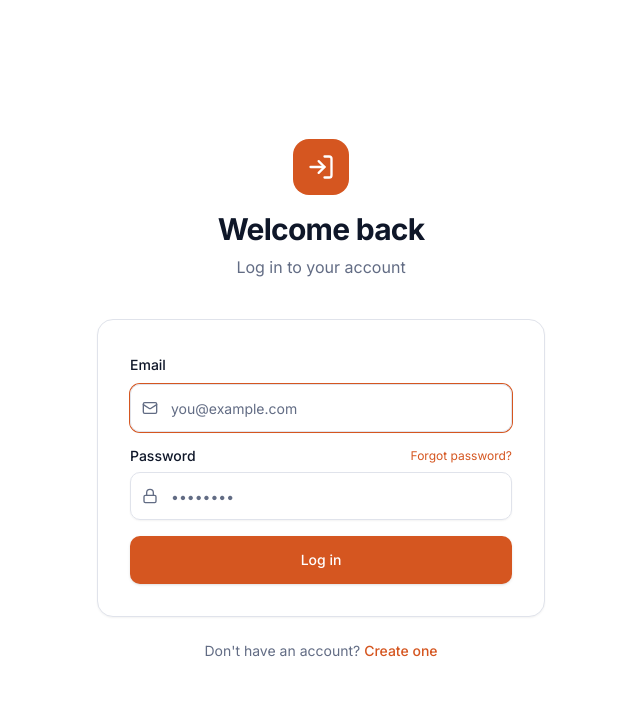
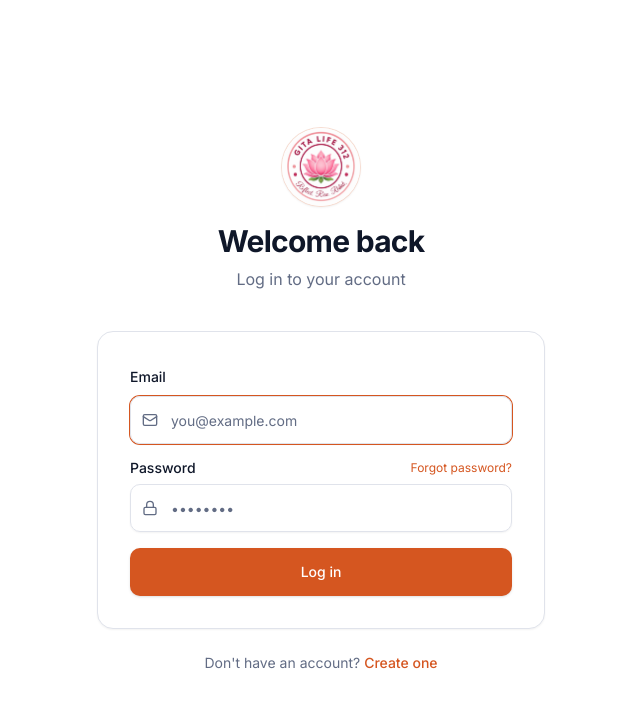
Before and after one commit to vedant-rupwal/gitalife-312, a React (Vite) app: page /login in a window 1280 px wide. Shown: the top 708 px of the page, without its empty margins (319-959 px from the left). Built offline with nearby package versions, Linux system fonts and the light colour scheme; no server answers.

Commit message:
Add GitaLife logo branding

```diff
--- a/index.html
+++ b/index.html
@@ -2,11 +2,13 @@
 <html lang="en">
   <head>
     <meta charset="UTF-8" />
-    <link rel="icon" type="image/svg+xml" href="/favicon.svg" />
+    <link rel="icon" type="image/jpeg" href="/gitalife-312-logo.jpeg" />
+    <link rel="apple-touch-icon" href="/gitalife-312-logo.jpeg" />
     <meta name="viewport" content="width=device-width, initial-scale=1.0" />
     <meta name="description" content="GitaLife 312 — Ancient Wisdom. WindyCity Rhythm. A youth & young professional spiritual community living the Bhagavad Gita in Chicago." />
     <meta property="og:title" content="GitaLife 312 — Ancient Wisdom. WindyCity Rhythm." />
     <meta property="og:description" content="A youth & young professional spiritual community living the Bhagavad Gita in Chicago. Campus hubs, kirtan nights, seva, and daily practice." />
+    <meta property="og:image" content="/gitalife-312-logo.jpeg" />
     <meta property="og:type" content="website" />
     <link rel="preconnect" href="https://fonts.googleapis.com" />
     <link rel="preconnect" href="https://fonts.gstatic.com" crossorigin />
--- a/src/components/AuthLayout.jsx
+++ b/src/components/AuthLayout.jsx
@@ -1,13 +1,12 @@
 import React from "react";
+import BrandLogo from "@/components/BrandLogo";
 
-export default function AuthLayout({ icon: Icon, title, subtitle, footer, children }) {
+export default function AuthLayout({ title, subtitle, footer, children }) {
   return (
     <div className="min-h-screen flex items-center justify-center bg-background px-4">
       <div className="w-full max-w-md">
         <div className="text-center mb-10">
-          <div className="inline-flex items-center justify-center w-14 h-14 rounded-2xl bg-primary mb-4">
-            <Icon className="w-7 h-7 text-primary-foreground" aria-hidden="true" />
-          </div>
+          <BrandLogo className="mb-4 h-20 w-20 border border-saffron/20 shadow-sm" />
           <h1 className="text-3xl font-bold tracking-tight text-foreground">{title}</h1>
           {subtitle && <p className="text-muted-foreground mt-2">{subtitle}</p>}
         </div>
--- /dev/null
+++ b/src/components/BrandLogo.jsx
@@ -0,0 +1,16 @@
+import React from "react";
+import { cn } from "@/lib/utils";
+
+export const brandLogoPath = "/gitalife-312-logo.jpeg";
+
+export default function BrandLogo({ className, imageClassName, alt = "GitaLife 312" }) {
+  return (
+    <span className={cn("inline-flex items-center justify-center overflow-hidden rounded-full bg-white", className)}>
+      <img
+        src={brandLogoPath}
+        alt={alt}
+        className={cn("h-full w-full object-cover", imageClassName)}
+      />
+    </span>
+  );
+}
--- a/src/components/layout/Footer.jsx
+++ b/src/components/layout/Footer.jsx
@@ -1,6 +1,7 @@
 import React from "react";
 import { Link } from "react-router-dom";
-import { Flame, Instagram, Mail, MapPin } from "lucide-react";
+import { Instagram, Mail, MapPin } from "lucide-react";
+import BrandLogo from "@/components/BrandLogo";
 
 export default function Footer() {
   return (
@@ -9,9 +10,7 @@ export default function Footer() {
         <div className="grid gap-12 md:grid-cols-4">
           <div className="md:col-span-2">
             <div className="flex items-center gap-2 mb-4">
-              <div className="flex h-9 w-9 items-center justify-center rounded-lg bg-saffron">
-                <Flame className="h-5 w-5" />
-              </div>
+              <BrandLogo className="h-11 w-11 border border-white/20" />
               <div className="flex items-baseline gap-1.5 leading-none">
                 <span className="font-heading text-lg font-bold">GitaLife</span>
                 <span className="font-heading text-lg font-bold text-saffron">312</span>
--- a/src/components/layout/Navbar.jsx
+++ b/src/components/layout/Navbar.jsx
@@ -1,6 +1,7 @@
 import React, { useState } from "react";
 import { Link, useLocation } from "react-router-dom";
-import { Menu, X, Flame } from "lucide-react";
+import { Menu, X } from "lucide-react";
+import BrandLogo from "@/components/BrandLogo";
 import { cn } from "@/lib/utils";
 
 const navLinks = [
@@ -18,9 +19,7 @@ export default function Navbar() {
       <div className="mx-auto max-w-7xl px-4 sm:px-6 lg:px-8">
         <div className="flex h-16 items-center justify-between">
           <Link to="/" className="flex items-center gap-2 group">
-            <div className="flex h-9 w-9 items-center justify-center rounded-lg bg-saffron text-white transition-transform group-hover:scale-110">
-              <Flame className="h-5 w-5" />
-            </div>
+            <BrandLogo className="h-10 w-10 border border-saffron/20 shadow-sm transition-transform group-hover:scale-110" />
             <div className="flex items-baseline gap-1.5 leading-none">
               <span className="font-heading text-lg font-bold text-navy tracking-tight">GitaLife</span>
               <span className="font-heading text-lg font-bold text-saffron tracking-tight">312</span>
--- a/src/pages/AuthConfirm.jsx
+++ b/src/pages/AuthConfirm.jsx
@@ -1,6 +1,6 @@
 import React, { useEffect, useState } from "react";
 import { Link, useNavigate, useSearchParams } from "react-router-dom";
-import { Loader2, MailCheck } from "lucide-react";
+import { Loader2 } from "lucide-react";
 import AuthLayout from "@/components/AuthLayout";
 import { appClient } from "@/api/appClient";
 import { Button } from "@/components/ui/button";
@@ -38,7 +38,6 @@ export default function AuthConfirm() {
 
   return (
     <AuthLayout
-      icon={MailCheck}
       title={error ? "Link problem" : "Confirming link"}
       subtitle={error || "One moment while we confirm your email link."}
     >
--- a/src/pages/ForgotPassword.jsx
+++ b/src/pages/ForgotPassword.jsx
@@ -27,7 +27,6 @@ export default function ForgotPassword() {
 
   return (
     <AuthLayout
-      icon={Mail}
       title="Reset password"
       subtitle="We'll send you a link to reset it"
       footer={
--- a/src/pages/Login.jsx
+++ b/src/pages/Login.jsx
@@ -4,7 +4,7 @@ import { appClient } from "@/api/appClient";
 import { Button } from "@/components/ui/button";
 import { Input } from "@/components/ui/input";
 import { Label } from "@/components/ui/label";
-import { LogIn, Mail, Lock, Loader2 } from "lucide-react";
+import { Mail, Lock, Loader2 } from "lucide-react";
 import AuthLayout from "@/components/AuthLayout";
 import { safeReturnTo } from "@/lib/authReturnTo";
 
@@ -45,7 +45,6 @@ export default function Login() {
 
   return (
     <AuthLayout
-      icon={LogIn}
       title="Welcome back"
       subtitle="Log in to your account"
       footer={
--- a/src/pages/Register.jsx
+++ b/src/pages/Register.jsx
@@ -4,7 +4,7 @@ import { appClient } from "@/api/appClient";
 import { Button } from "@/components/ui/button";
 import { Input } from "@/components/ui/input";
 import { Label } from "@/components/ui/label";
-import { UserPlus, Mail, Lock, Loader2 } from "lucide-react";
+import { Mail, Lock, Loader2 } from "lucide-react";
 import { InputOTP, InputOTPGroup, InputOTPSlot } from "@/components/ui/input-otp";
 import AuthLayout from "@/components/AuthLayout";
 import { toast } from "@/components/ui/use-toast";
@@ -66,7 +66,6 @@ export default function Register() {
   if (showOtp) {
     return (
       <AuthLayout
-        icon={Mail}
         title="Verify your email"
         subtitle={`We sent a code to ${email}`}
       >
@@ -119,7 +118,6 @@ export default function Register() {
 
   return (
     <AuthLayout
-      icon={UserPlus}
       title="Create your account"
       subtitle="Sign up to get started"
       footer={
--- a/src/pages/ResetPassword.jsx
+++ b/src/pages/ResetPassword.jsx
@@ -43,7 +43,6 @@ export default function ResetPassword() {
 
   return (
     <AuthLayout
-      icon={Lock}
       title="New password"
       subtitle="Enter your new password below"
     >
```
Also changed, not shown: public/gitalife-312-logo.jpeg (added).
